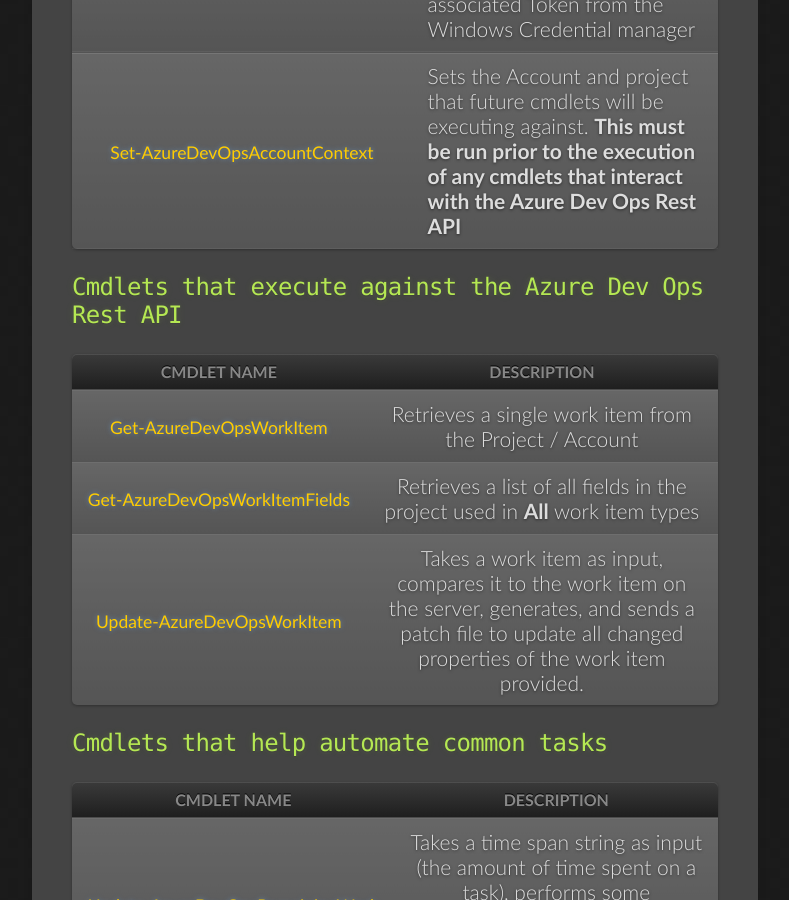
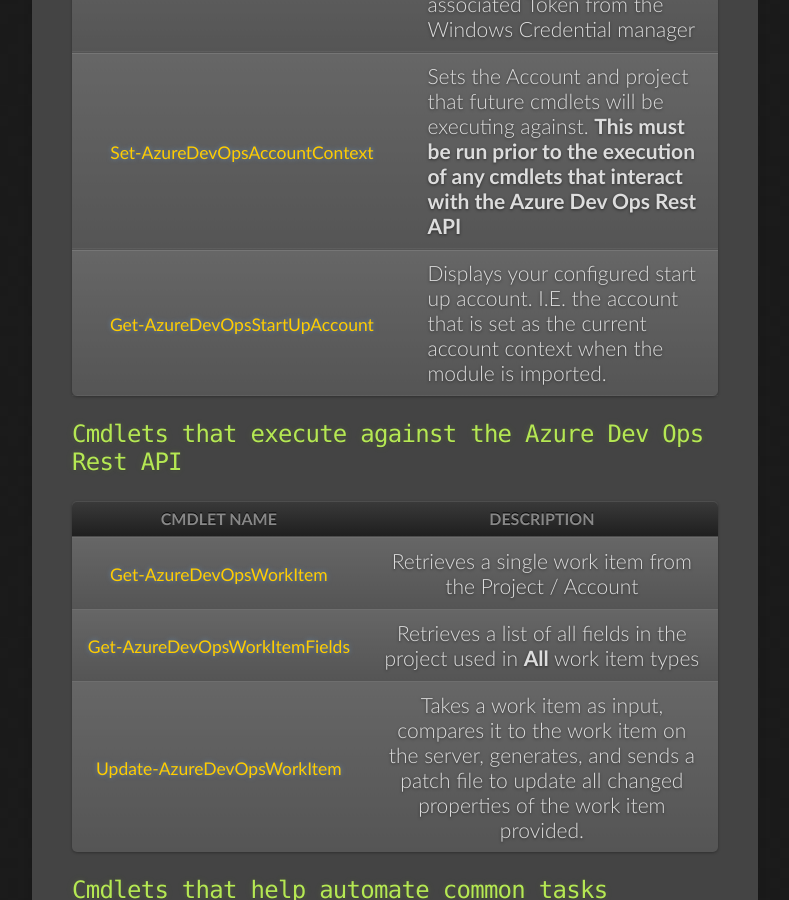
Before and after one commit to UTM-Online/AzureDevOpsPsModule, a Jekyll site: the page built from _docs/CmdletList.md, in a window 1280 px wide and 900 px high, scrolled down 1491 px. Shown: the whole window, without its empty margins (153-942 px from the left). Built offline with Jekyll 4.4.1, drawn with Linux system fonts in a browser that asks for light colours.

Commit message:
Adding "Get-AzureDevOpsStartUpAccount" documentation

```diff
--- a/_docs/CmdletList.md
+++ b/_docs/CmdletList.md
@@ -18,6 +18,8 @@
 | [<small class="cmdlet">Remove-AzureDevOpsAccountProject</small>](/docs/cmdlets/core/removeaccountproject/) | Remove the Project from the specified Account in the configuration repository |
 | [<small class="cmdlet">Remove-AzureDevOpsPatToken</small>](/docs/cmdlets/core/removepattoken/) | Removes the Token meta-data from the configuration repository as well as the associated Token from the Windows Credential manager |
 | [<small class="cmdlet">Set-AzureDevOpsAccountContext</small>](/docs/cmdlets/core/setaccountcontext/) | Sets the Account and project that future cmdlets will be executing against. **This must be run prior to the execution of any cmdlets that interact with the Azure Dev Ops Rest API** |
+| [<small class="cmdlet">Get-AzureDevOpsStartUpAccount</small>](/docs/cmdlets/core/getdefaultaccount/) | Displays your configured start up account.  I.E. the account that is set as the current account context when the module is imported. |
+
 
 ## Cmdlets that execute against the Azure Dev Ops Rest API
 
```
